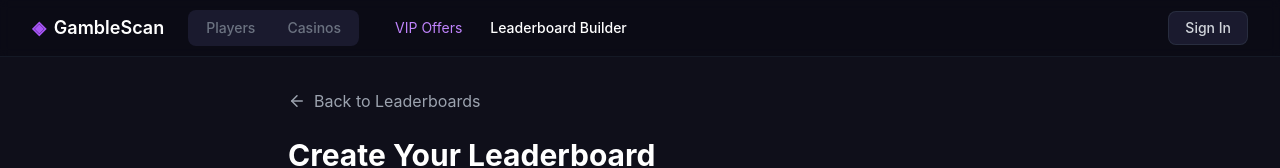
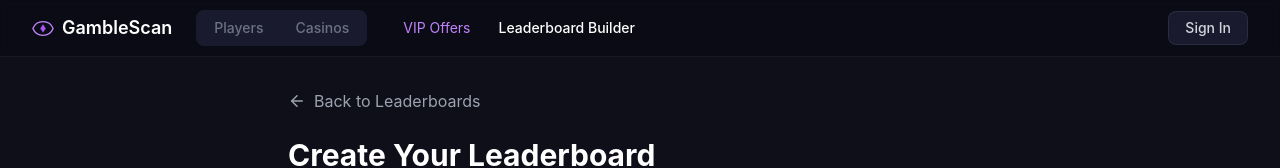
Before and after one commit to test12312as1/sadsa, a Next.js app: page /leaderboards/create in a window 1280 px wide. Shown: the top 168 px of the page. Built offline with nearby package versions, Linux system fonts and the light colour scheme.

Commit message:
Update page.js

```diff
--- a/app/leaderboards/create/page.js
+++ b/app/leaderboards/create/page.js
@@ -35,6 +35,27 @@ const YouTubeIcon = ({ size = 18 }) => (
 const KickIcon = ({ size = 18 }) => (
   <svg width={size} height={size} viewBox="0 0 24 24" fill="currentColor">
     <path d="M1.333 0v24h5.334v-8l2.666 2.667L14.667 24H22l-8-9.333L22 6h-7.333l-5.334 6V0z" />
+  </svg>
+);
+
+// Diamond Eye Logo - Eye with diamond pupil
+const DiamondEyeLogo = ({ size = 20 }) => (
+  <svg width={size} height={size} viewBox="0 0 24 24" fill="none" xmlns="http://www.w3.org/2000/svg">
+    {/* Eye outline */}
+    <path
+      d="M12 5C7 5 2.73 8.11 1 12.5C2.73 16.89 7 20 12 20C17 20 21.27 16.89 23 12.5C21.27 8.11 17 5 12 5Z"
+      stroke="currentColor"
+      strokeWidth="1.5"
+      strokeLinecap="round"
+      strokeLinejoin="round"
+      className="text-purple-400"
+    />
+    {/* Diamond pupil */}
+    <path
+      d="M12 8L15 12.5L12 17L9 12.5L12 8Z"
+      fill="currentColor"
+      className="text-purple-500"
+    />
   </svg>
 );
 
@@ -215,7 +236,7 @@ export default function CreateLeaderboard() {
                 href="/"
                 className="flex items-center gap-2 text-white font-semibold text-lg hover:opacity-80 transition-opacity"
               >
-                <span className="text-purple-500">◈</span>
+                <DiamondEyeLogo size={22} />
                 GambleScan
               </a>
 
```
